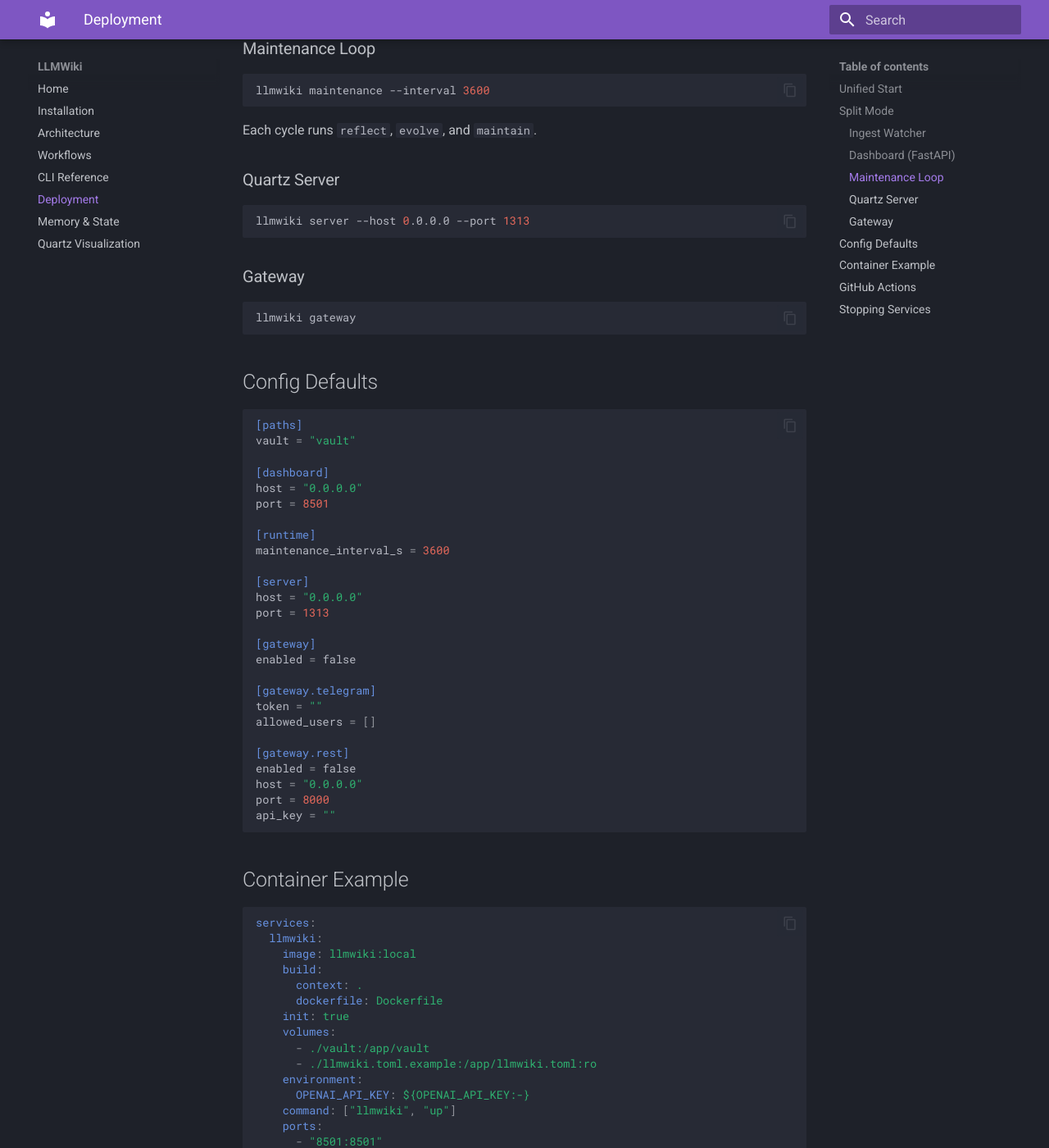
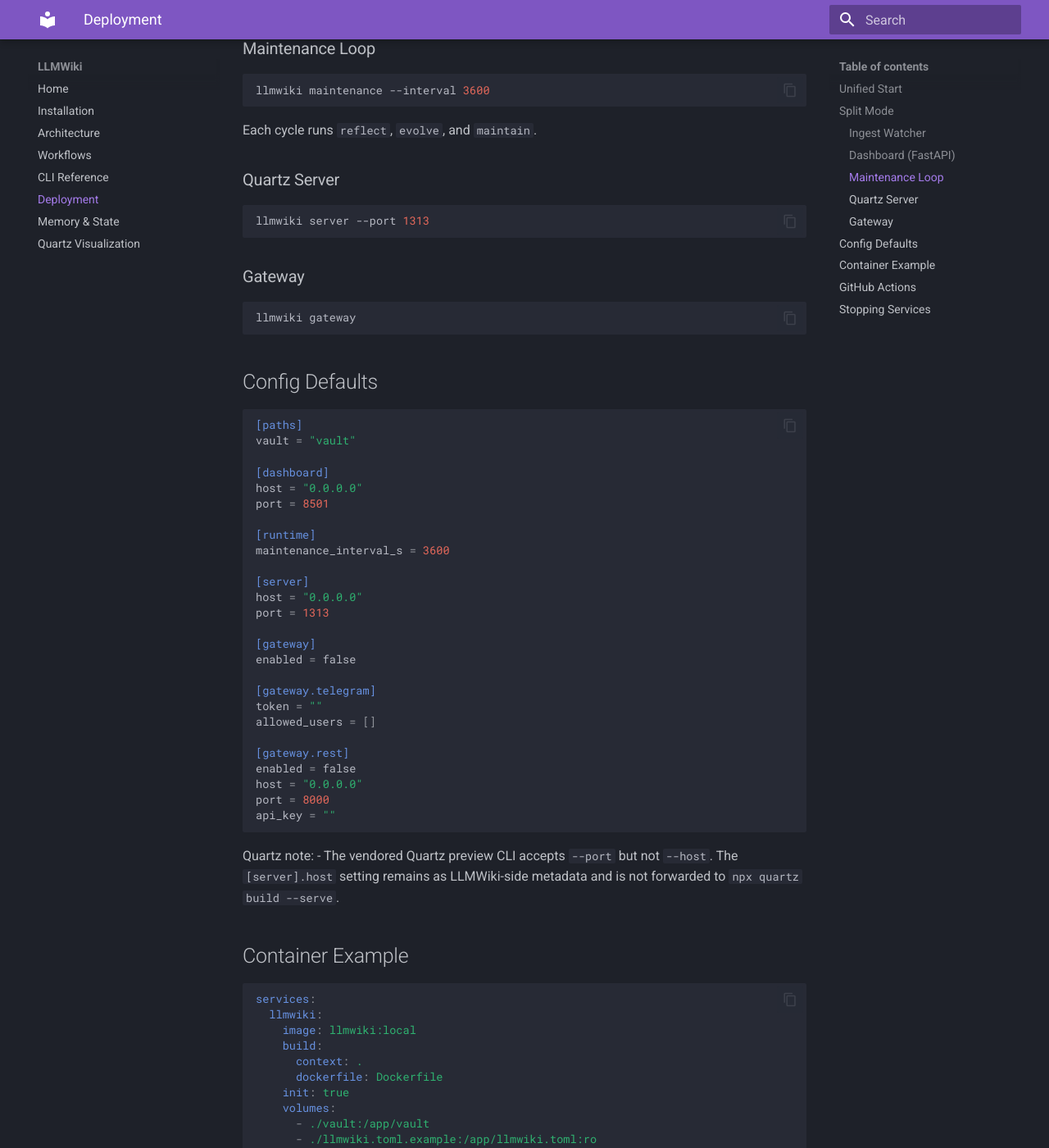
Before and after one commit to chency87/llmwiki, an MkDocs documentation site: the page built from docs/deployment.md, in a window 1280 px wide and 1400 px high, scrolled down 795 px. Shown: the whole window at 82% size. Built offline with MkDocs 1.6.1 and Material for MkDocs 9.7.7, drawn with Linux system fonts in a browser that asks for light colours.

Commit message:
fix bugs

````diff
--- a/docs/deployment.md
+++ b/docs/deployment.md
@@ -41,7 +41,7 @@
 
 ### Quartz Server
 ```bash
-llmwiki server --host 0.0.0.0 --port 1313
+llmwiki server --port 1313
 ```
 
 ### Gateway
@@ -80,6 +80,9 @@
 api_key = ""
 ```
 
+Quartz note:
+- The vendored Quartz preview CLI accepts `--port` but not `--host`. The `[server].host` setting remains as LLMWiki-side metadata and is not forwarded to `npx quartz build --serve`.
+
 ## Container Example
 
 ```yaml
````
Also changed, not shown: docs/cli.md (+3 -0 lines), docs/quartz.md (+2 -0 lines), 3 other files.
